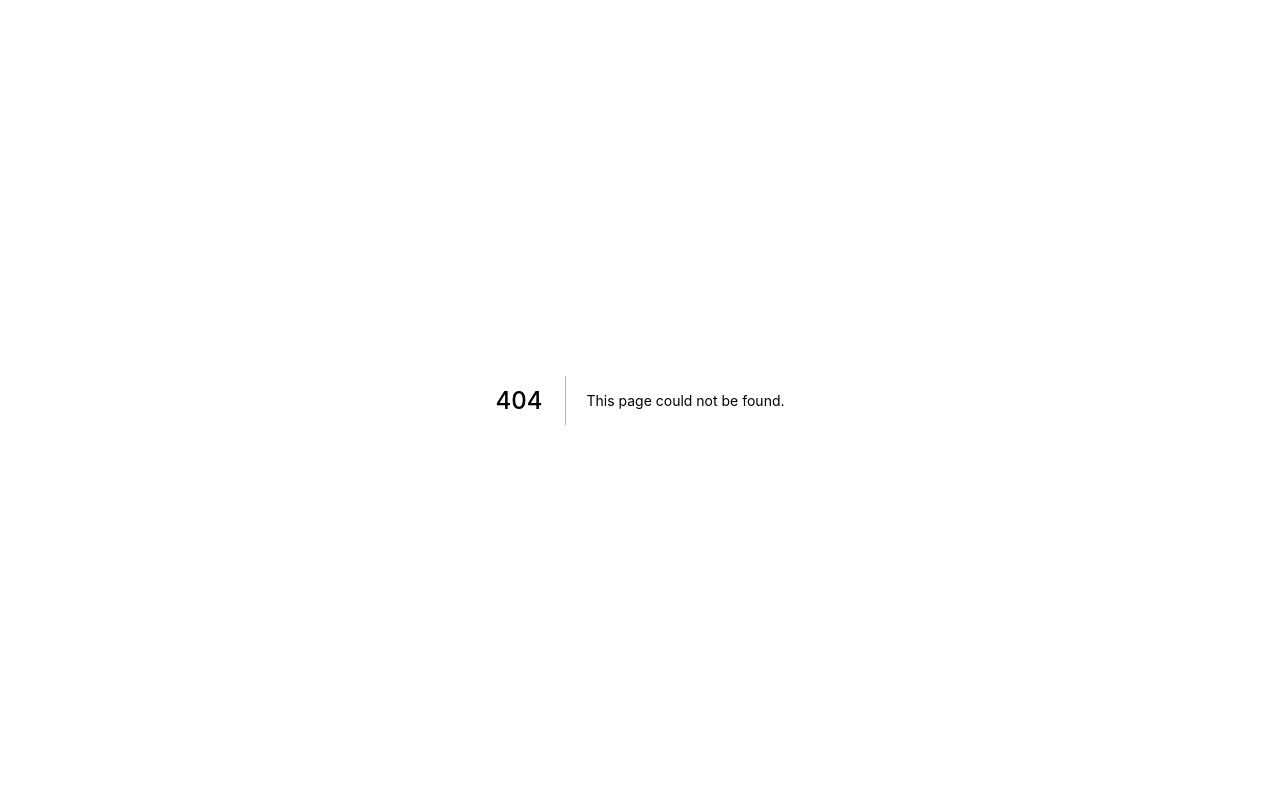
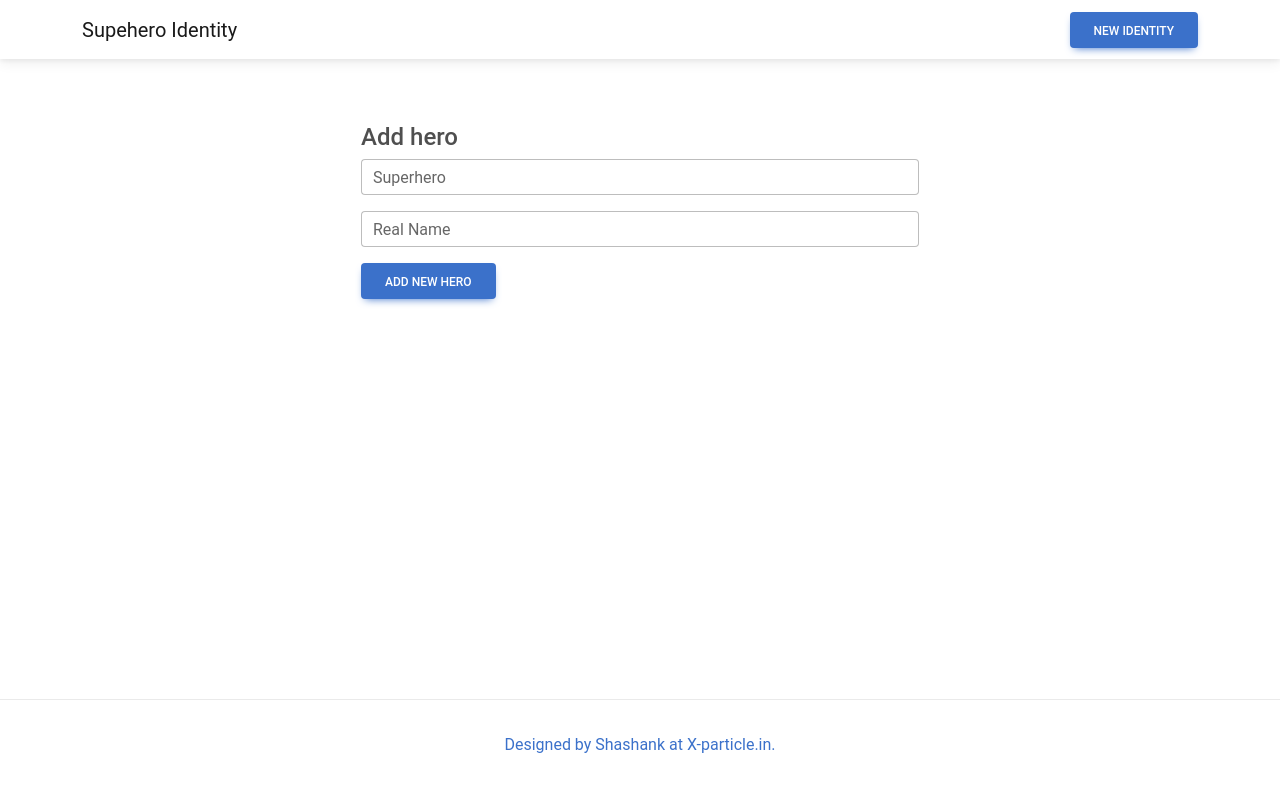
Before and after one commit to Shashankd48/superheros-next-mongodb-app, a Next.js app: page /add-hero in a window 1280 px wide. Before the commit this address had no page. Shown: the top 792 px of the page. Built offline with nearby package versions, Linux system fonts and the light colour scheme.

Commit message:
Pages are working with SSR

```diff
--- /dev/null
+++ b/components/Footer.jsx
@@ -0,0 +1,16 @@
+import styles from "../styles/Home.module.css";
+const Footer = () => {
+   return (
+      <footer className={styles.footer}>
+         <a
+            href="https://xparticle.in"
+            target="_blank"
+            rel="noopener noreferrer"
+         >
+            Designed by Shashank at X-particle.in.
+         </a>
+      </footer>
+   );
+};
+
+export default Footer;
--- /dev/null
+++ b/components/Header.jsx
@@ -0,0 +1,15 @@
+import Head from "next/head";
+const Header = ({ title }) => {
+   return (
+      <Head>
+         <title>{title}</title>
+         <meta
+            name="description"
+            content="Superheros Identity adding platform."
+         />
+         <link rel="icon" href="/favicon.ico" />
+      </Head>
+   );
+};
+
+export default Header;
--- /dev/null
+++ b/components/Layout.jsx
@@ -0,0 +1,16 @@
+import Navbar from "./Navbar";
+import { Fragment } from "react";
+import Footer from "./Footer";
+import styles from "../styles/Home.module.css";
+
+const Layout = ({ children }) => {
+   return (
+      <Fragment>
+         <Navbar />
+         <main className={styles.main}>{children}</main>
+         <Footer />
+      </Fragment>
+   );
+};
+
+export default Layout;
--- /dev/null
+++ b/components/Navbar.jsx
@@ -0,0 +1,20 @@
+import Link from "next/link";
+import { MDBBtn } from "mdb-react-ui-kit";
+
+const Navbar = () => {
+   return (
+      <nav className="navbar">
+         <div className="container">
+            <Link href="/">
+               <a className="navbar-brand">Supehero Identity</a>
+            </Link>
+
+            <Link href="/add-hero">
+               <MDBBtn>New Identity</MDBBtn>
+            </Link>
+         </div>
+      </nav>
+   );
+};
+
+export default Navbar;
--- /dev/null
+++ b/config/index.js
@@ -0,0 +1,3 @@
+export default {
+   baseURL: process.env.BASE_URL || "http://localhost:3000/api",
+};
--- a/package.json
+++ b/package.json
@@ -8,6 +8,8 @@
     "lint": "next lint"
   },
   "dependencies": {
+    "axios": "^0.24.0",
+    "mdb-react-ui-kit": "^2.2.0",
     "mongoose": "^6.1.5",
     "next": "12.0.7",
     "react": "17.0.2",
--- /dev/null
+++ b/pages/[id].js
@@ -0,0 +1,5 @@
+const ViewHero = () => {
+   return <div>Hero</div>;
+};
+
+export default ViewHero;
--- a/pages/_app.js
+++ b/pages/_app.js
@@ -1,7 +1,13 @@
-import '../styles/globals.css'
+import "../styles/globals.css";
+import "mdb-react-ui-kit/dist/css/mdb.min.css";
+import Layout from "../components/Layout";
 
 function MyApp({ Component, pageProps }) {
-  return <Component {...pageProps} />
+   return (
+      <Layout>
+         <Component {...pageProps} />
+      </Layout>
+   );
 }
 
-export default MyApp
+export default MyApp;
--- /dev/null
+++ b/pages/add-hero.js
@@ -0,0 +1,64 @@
+import Header from "../components/Header";
+import { MDBInput, MDBBtn } from "mdb-react-ui-kit";
+import axios from "axios";
+import Link from "next/link";
+import Router, { useRouter } from "next/router";
+import { Fragment, useState } from "react";
+import config from "../config";
+
+const AddHero = () => {
+   const [heroData, setHeroData] = useState({
+      superHero: "",
+      realName: "",
+   });
+
+   const handleChange = (event) => {
+      setHeroData({ ...heroData, [event.target.name]: event.target.value });
+   };
+
+   const handleSubmit = async (event) => {
+      event.preventDefault();
+      try {
+         const res = await axios.post(`${config.baseURL}/hero`, {
+            ...heroData,
+         });
+
+         if (res.status == 200) Router.push("/");
+      } catch (error) {
+         console.log("Error: ", error.response.data);
+      }
+   };
+
+   return (
+      <Fragment>
+         <Header title="Add New Hero" />
+         <div className="container">
+            <div className="mt-4 w-50 m-auto mt-5">
+               <h4>Add hero</h4>
+               <form onSubmit={handleSubmit}>
+                  <MDBInput
+                     onChange={handleChange}
+                     label="Superhero"
+                     type="text"
+                     name="superHero"
+                     value={heroData.superHero}
+                     className="mb-3"
+                  />
+                  <MDBInput
+                     onChange={handleChange}
+                     label="Real Name"
+                     type="text"
+                     name="realName"
+                     value={heroData.realName}
+                     className="mb-3"
+                  />
+
+                  <MDBBtn type="submit">Add New Hero</MDBBtn>
+               </form>
+            </div>
+         </div>
+      </Fragment>
+   );
+};
+
+export default AddHero;
--- a/pages/api/hero/[id].js
+++ b/pages/api/hero/[id].js
@@ -22,6 +22,7 @@ export default async (req, res) => {
                     .status(400)
                     .json({ error: true, message: "Hero not found!", hero });
          } catch (error) {
+            console.log(error);
             return res
                .status(500)
                .json({ error: true, message: "Somthing went wrong!" });
@@ -29,7 +30,7 @@ export default async (req, res) => {
 
       case "PUT":
          try {
-            const hero = await HeroSchema.findByIdAndDelete(id, req.body, {
+            const hero = await HeroSchema.findByIdAndUpdate(id, req.body, {
                new: true,
                runValidators: true,
             });
@@ -42,6 +43,7 @@ export default async (req, res) => {
                     hero,
                  });
          } catch (error) {
+            console.log(error);
             return res
                .status(500)
                .json({ error: true, message: "Somthing went wrong!" });
@@ -65,6 +67,6 @@ export default async (req, res) => {
          }
 
       default:
-         break;
+         return res.status(404).json({ error: true, message: "Not found!" });
    }
 };
--- a/styles/Home.module.css
+++ b/styles/Home.module.css
@@ -3,13 +3,8 @@
 }
 
 .main {
-  min-height: 100vh;
-  padding: 4rem 0;
-  flex: 1;
-  display: flex;
-  flex-direction: column;
-  justify-content: center;
-  align-items: center;
+   min-height: 80vh;
+   padding: 1rem 0.5rem;
 }
 
 .footer {
```
Also changed, not shown: pages/index.js (+66 -65 lines), 1 other file (tests, documents, lock files or other folders). Lines whose indentation alone changed are shown as unchanged.
